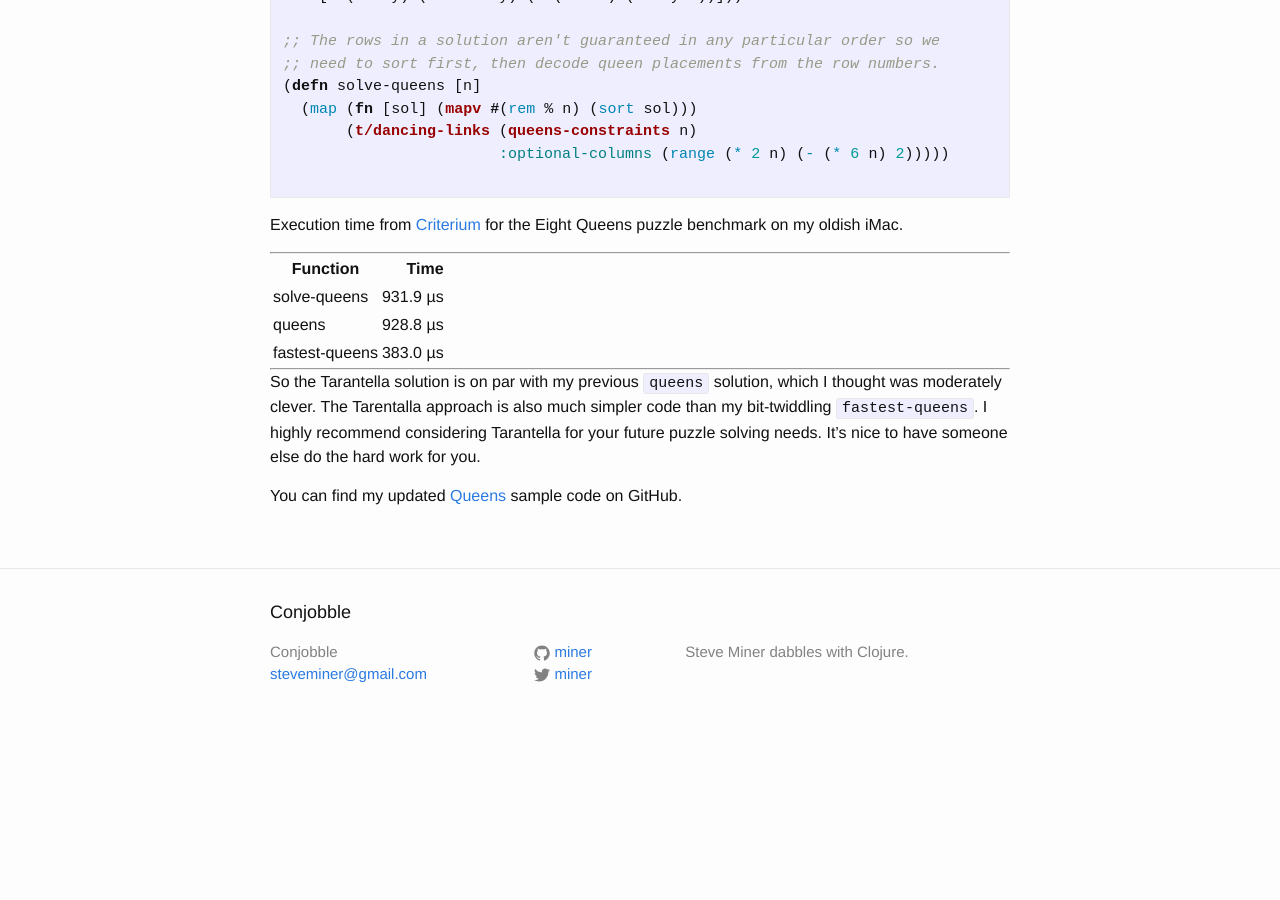
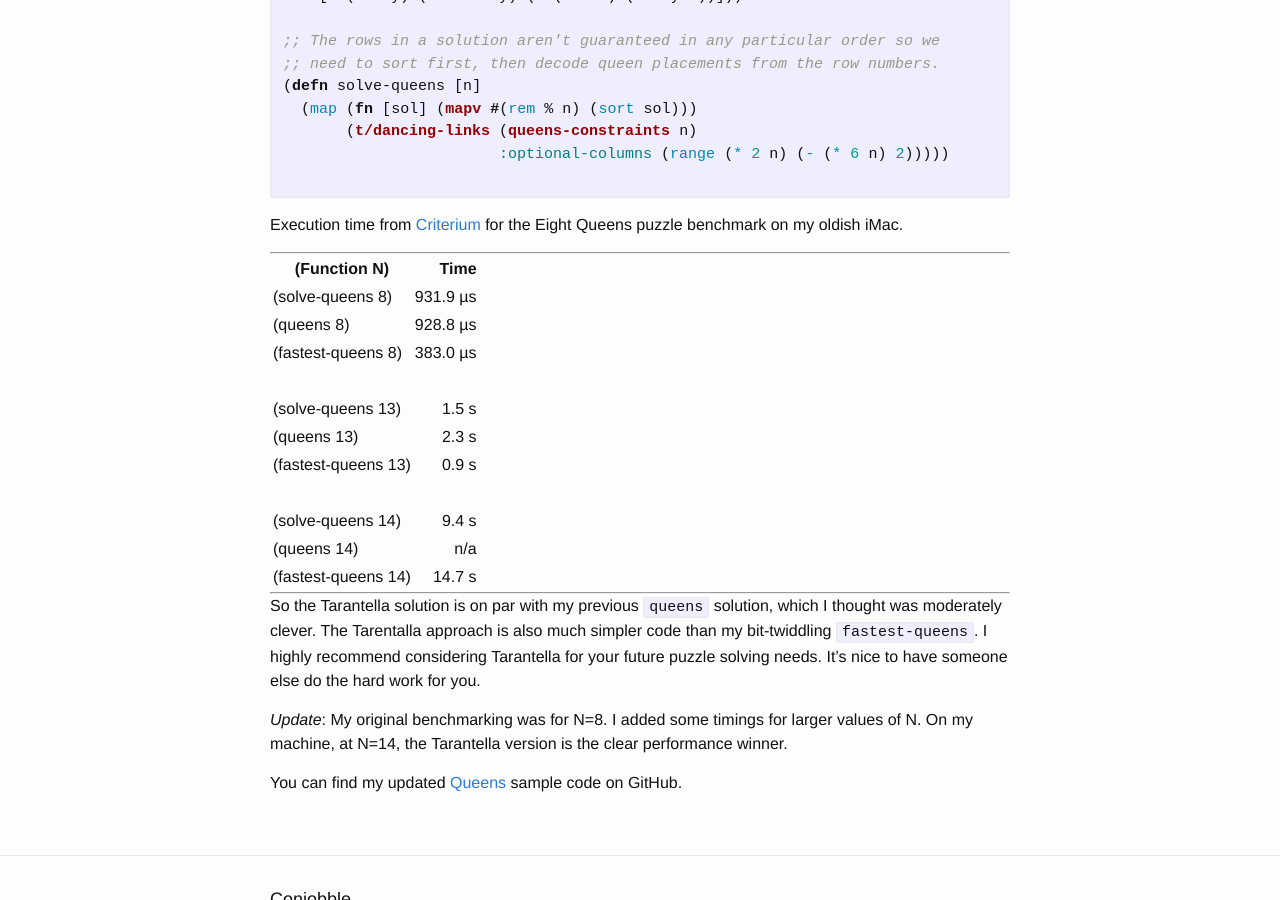
Before and after one commit to miner/miner.github.io, a Jekyll site: the page built from _posts/2019-07-30-tarantella-queens.md, in a window 1280 px wide and 900 px high, scrolled down 1069 px. Built offline with Jekyll 4.4.1, drawn with Linux system fonts in a browser that asks for light colours; before the commit the page ends 1815 px from its top, so only the background shows below that.

Commit message:
more benchmarks

```diff
--- a/_posts/2019-07-30-tarantella-queens.md
+++ b/_posts/2019-07-30-tarantella-queens.md
@@ -72,11 +72,19 @@ Execution time from [Criterium][5] for the Eight Queens puzzle benchmark on my o
 
 -----
 
-| Function       |    Time     |
-| --------       |    -------: |
-| solve-queens   |    931.9 µs |
-| queens         |    928.8 µs |
-| fastest-queens |    383.0 µs |
+| (Function N)       |    Time     |
+| --------           |    -------: |
+| (solve-queens 8)   |    931.9 µs |
+| (queens 8)         |    928.8 µs |
+| (fastest-queens 8) |    383.0 µs |
+|                    |             |
+| (solve-queens 13)   |     1.5 s |
+| (queens 13)         |     2.3 s |
+| (fastest-queens 13) |     0.9 s |
+|                    |             |
+| (solve-queens 14)   |     9.4 s |
+| (queens 14)         |     n/a |
+| (fastest-queens 14) |    14.7 s |
 
 -----
 
@@ -85,6 +93,9 @@ moderately clever.  The Tarentalla approach is also much simpler code than my bi
 `fastest-queens`.  I highly recommend considering Tarantella for your future puzzle solving
 needs.  It's nice to have someone else do the hard work for you.
 
+*Update*: My original benchmarking was for N=8.  I added some timings for larger values of
+ N.  On my machine, at N=14, the Tarantella version is the clear performance winner.
+
 You can find my updated [Queens][6] sample code on GitHub.
 
 [6]: https://github.com/miner/queens
```
